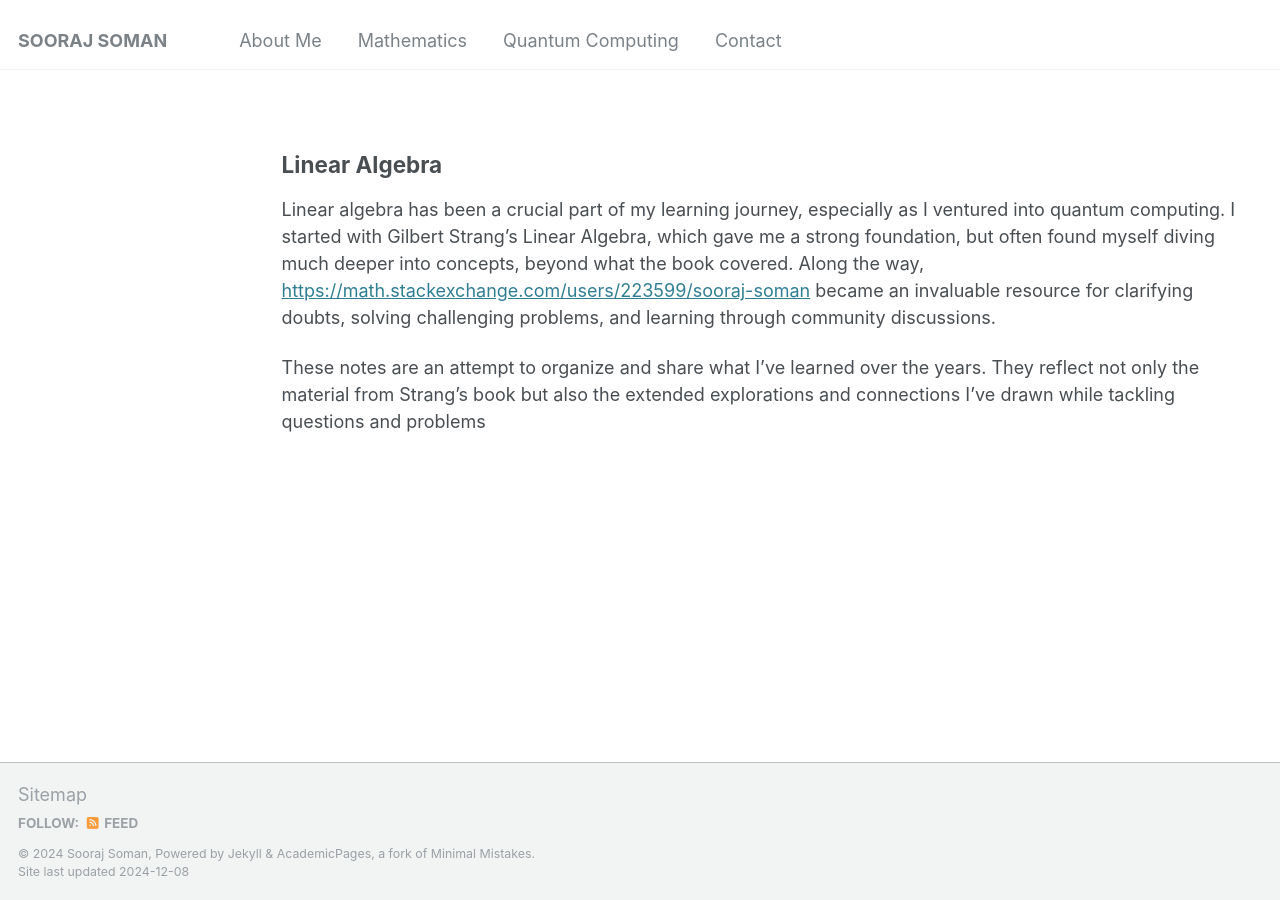
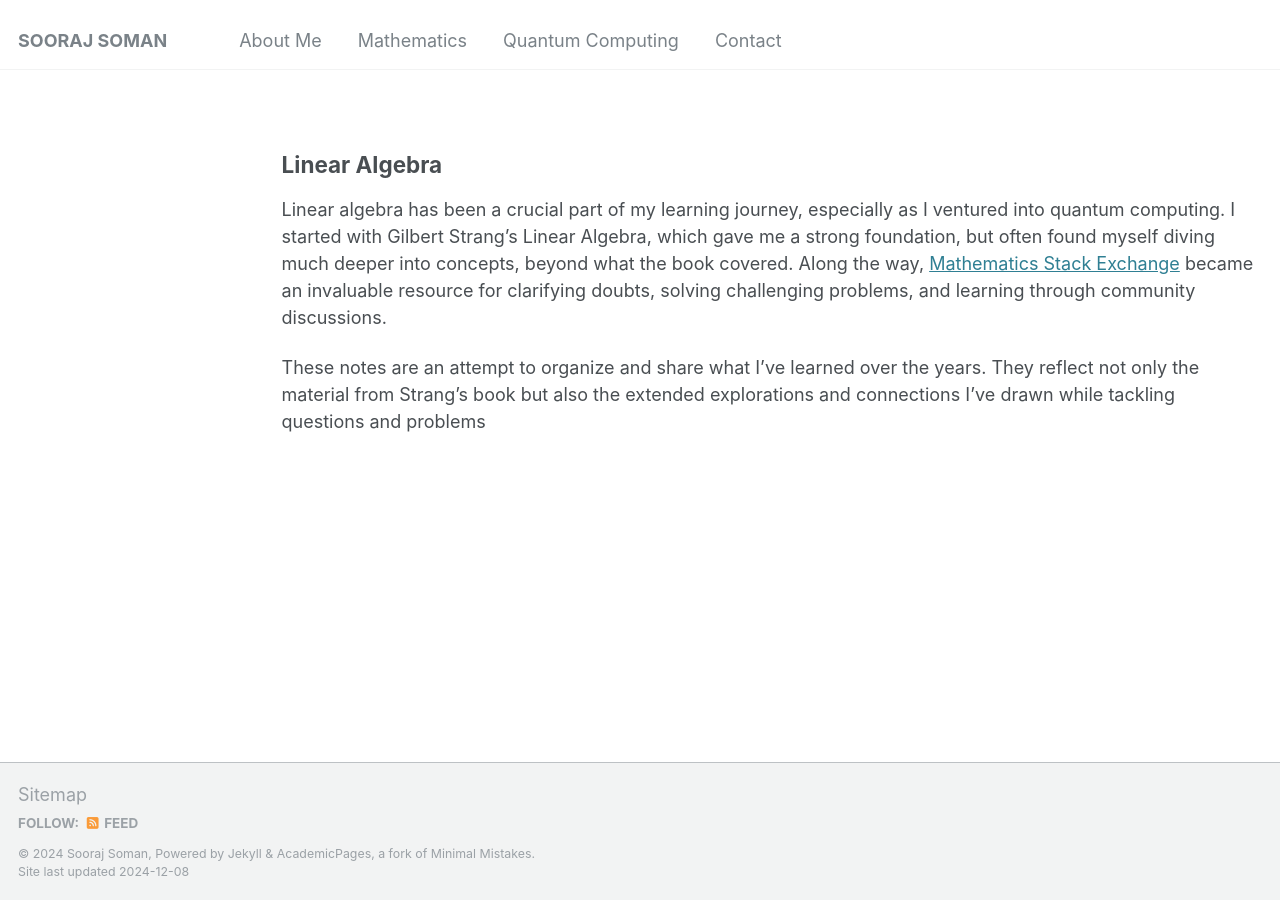
Before and after one commit to soorajss1729/soorajss1729.github.io, a Jekyll site: the page built from _mathematics/mathematics.md, in a window 1280 px wide. Built offline with Jekyll 4.4.1, drawn with Linux system fonts in a browser that asks for light colours.

Commit message:
Update mathematics.md

```diff
--- a/_mathematics/mathematics.md
+++ b/_mathematics/mathematics.md
@@ -8,6 +8,6 @@
 ---
 ## Linear Algebra
 
-Linear algebra has been a crucial part of my learning journey, especially as I ventured into quantum computing. I started with Gilbert Strang's Linear Algebra, which gave me a strong foundation, but often found myself diving much deeper into concepts, beyond what the book covered. Along the way, [https://math.stackexchange.com/users/223599/sooraj-soman](Mathematics Stack Exchange) became an invaluable resource for clarifying doubts, solving challenging problems, and learning through community discussions.
+Linear algebra has been a crucial part of my learning journey, especially as I ventured into quantum computing. I started with Gilbert Strang's Linear Algebra, which gave me a strong foundation, but often found myself diving much deeper into concepts, beyond what the book covered. Along the way, [Mathematics Stack Exchange](https://math.stackexchange.com/users/223599/sooraj-soman) became an invaluable resource for clarifying doubts, solving challenging problems, and learning through community discussions.
 
 These notes are an attempt to organize and share what I’ve learned over the years. They reflect not only the material from Strang's book but also the extended explorations and connections I’ve drawn while tackling questions and problems
```
